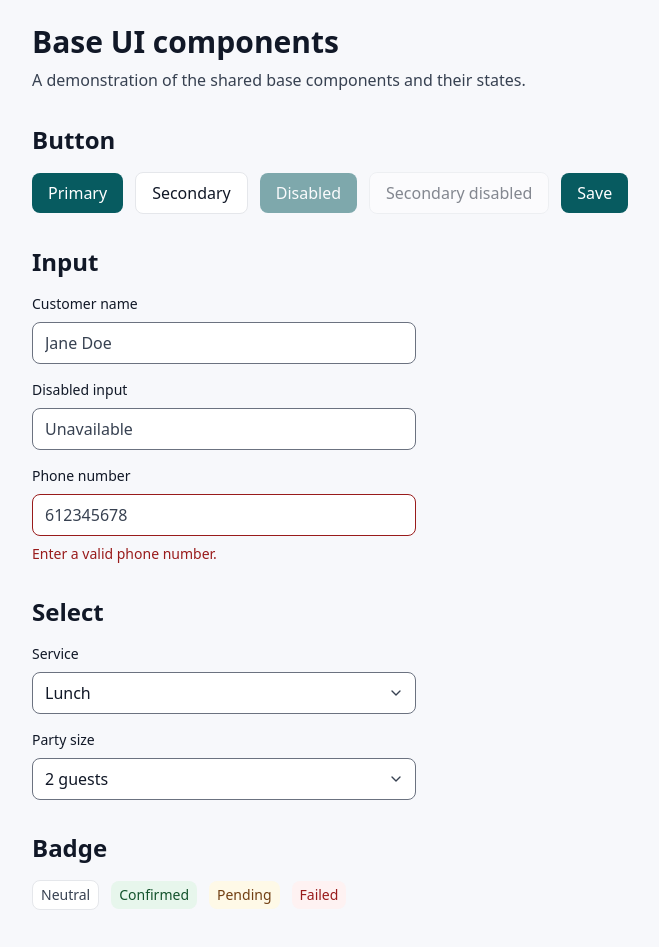
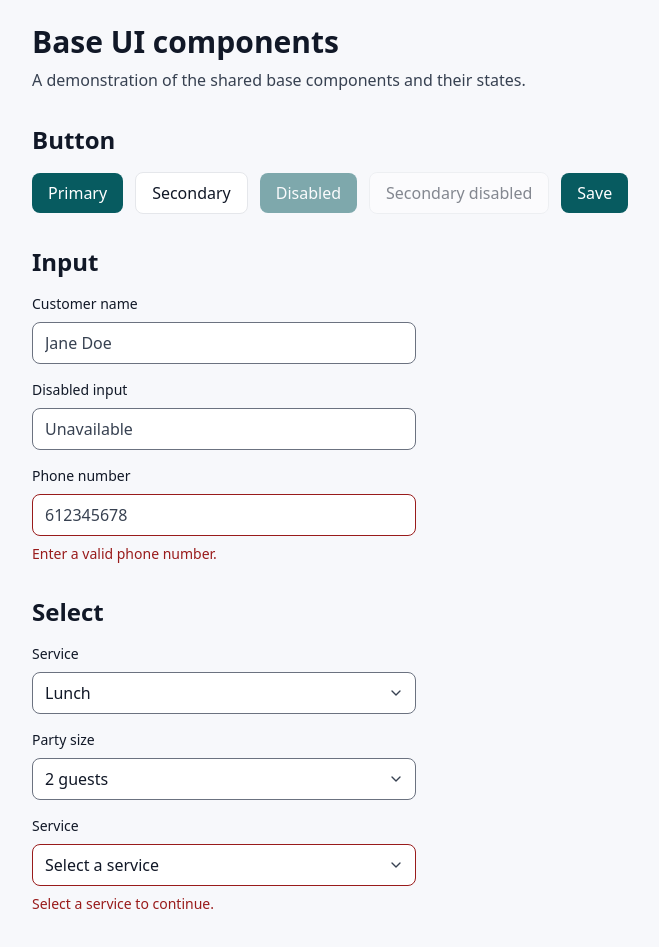
Before and after one commit to femCodersClub-vonage-program/restaurant-receptionist, a Next.js app in the folder frontend/: page /ui-demo in a window 1280 px wide. Shown: the top 947 px of the page, without its empty margins (248-907 px from the left). Built offline with nearby package versions, Linux system fonts and the light colour scheme.

Commit message:
feat: add an error-state Select example with an associated explanatory message to /ui-demo

```diff
--- a/frontend/src/app/ui-demo/page.tsx
+++ b/frontend/src/app/ui-demo/page.tsx
@@ -85,6 +85,27 @@ export default function UiDemoPage() {
             <option value="2">2 guests</option>
           </Select>
         </div>
+        <div className="flex w-full max-w-sm flex-col gap-2">
+          <label htmlFor="service-error" className="text-label">
+            Service
+          </label>
+          <Select
+            id="service-error"
+            name="serviceError"
+            error
+            aria-describedby="service-error-message"
+            defaultValue=""
+          >
+            <option value="" disabled>
+              Select a service
+            </option>
+            <option value="lunch">Lunch</option>
+            <option value="dinner">Dinner</option>
+          </Select>
+          <p id="service-error-message" className="text-label text-error">
+            Select a service to continue.
+          </p>
+        </div>
       </section>
 
       <section className="flex flex-col gap-4">
```
